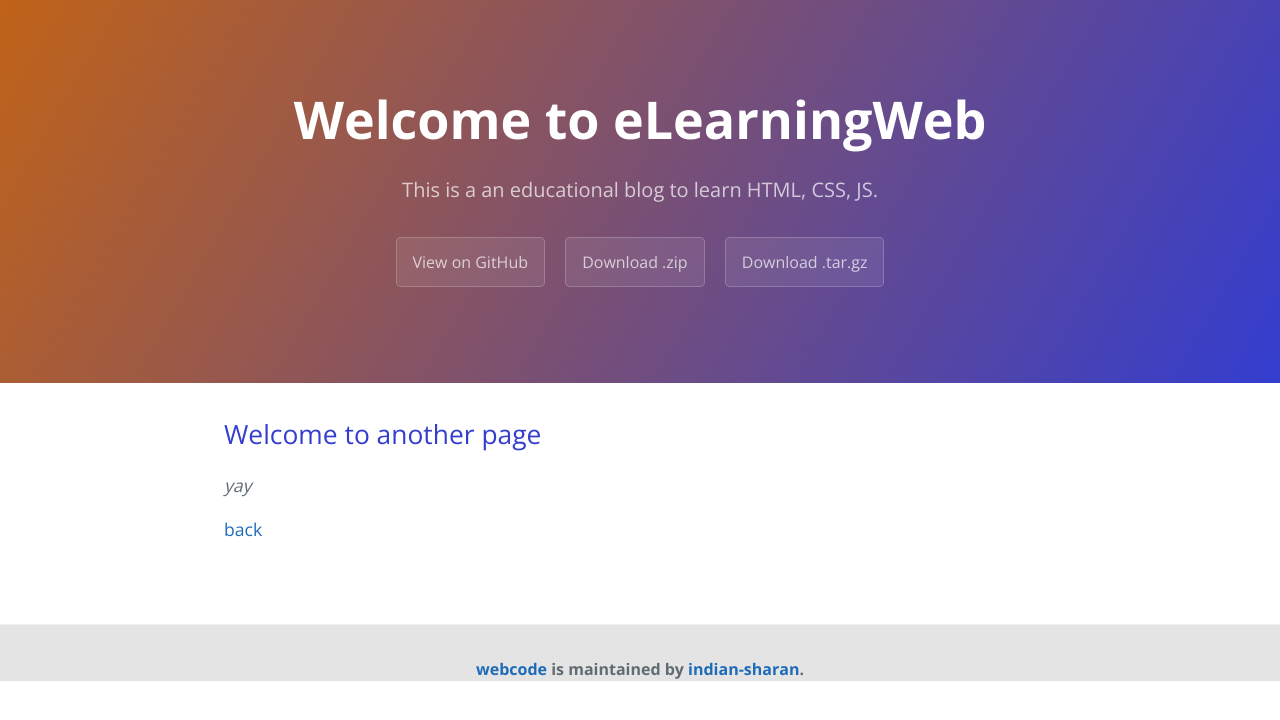
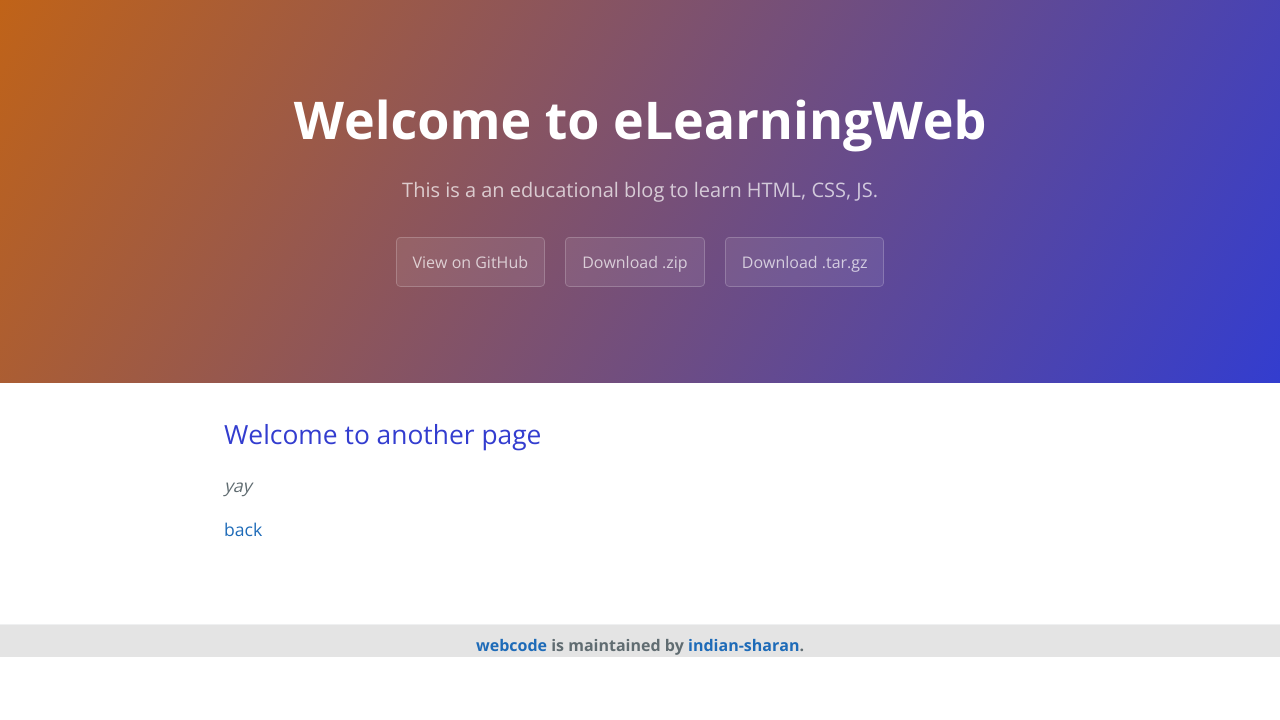
Before and after one commit to indian-sharan/webcode, a Jekyll site: the page built from another-page.md, in a window 1280 px wide. Shown: the top 720 px of the page. Built offline with Jekyll 4.4.1, drawn with Linux system fonts in a browser that asks for light colours.

Commit message:
Update jekyll-theme-cayman.scss

```diff
--- a/_sass/jekyll-theme-cayman.scss
+++ b/_sass/jekyll-theme-cayman.scss
@@ -352,7 +352,7 @@ a {
 
 .site-footer {
   text-align: center;
-  padding-top: 2rem;
+  padding-top: 8px;
   margin-top: 2rem;
   border-top: solid 1px $hr-border-color;
   background-color: #e4e4e4;
```
